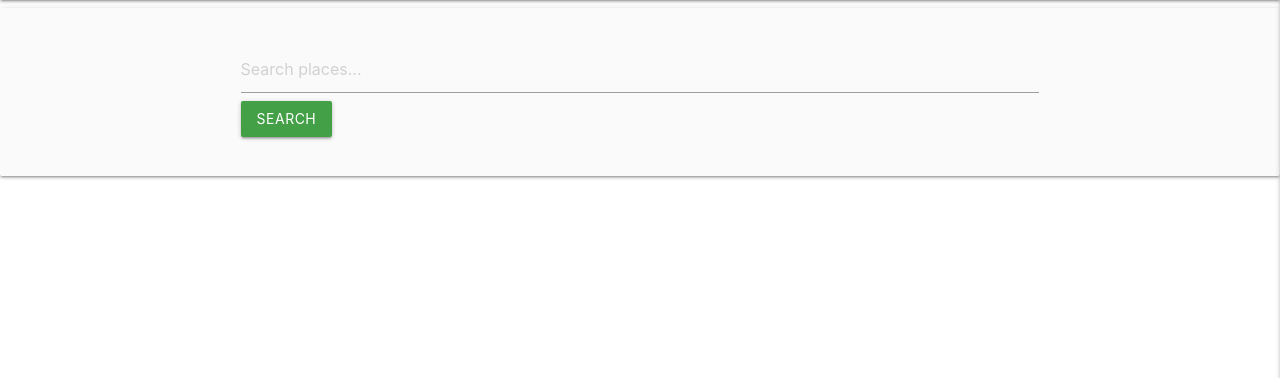
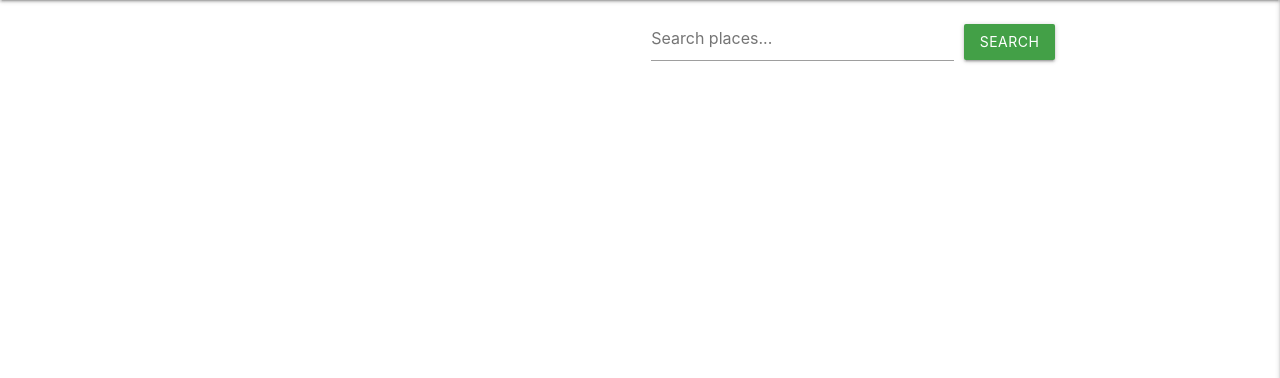
Before and after one commit to stevecook23/angel-food, a Flask app: page / in a window 1280 px wide. Shown: the part 64-442 px from the top of the page. Run offline with Flask 3, Linux system fonts and the light colour scheme; data that the repository does not hold is empty; some libraries are stand-ins or nearby versions.

Commit message:
Modified search function and results page

```diff
--- a/app.py
+++ b/app.py
@@ -294,9 +294,8 @@ def delete_cuisine(cuisine_id):
 @app.route('/search')
 def search():
     query = request.args.get('query', '')
-    results = search_places(query)
-    return render_template('search_results.html', results=results)
-
+    results = list(search_places(query))  # Convert cursor to list
+    return render_template('search_results.html', results=results, query=query)
 
 def search_places(query):
     query = query.lower()
--- a/static/css/style.css
+++ b/static/css/style.css
@@ -187,3 +187,19 @@ select:focus option:checked {
 #search {
   margin-right: 10px;
 }
+
+/* Changing the colour of the default text in the search bar */
+.custom-placeholder::placeholder {
+  color: #757575;
+  opacity: 1;
+}
+
+/* For Internet Explorer */
+.custom-placeholder:-ms-input-placeholder {
+  color: #757575;
+}
+
+/* For Microsoft Edge */
+.custom-placeholder::-ms-input-placeholder {
+  color: #757575;
+}
--- a/templates/places.html
+++ b/templates/places.html
@@ -1,17 +1,16 @@
 {% extends "base.html" %}
 {% block content %}
 
-<div class="row card-panel grey lighten-5">
-    <div class="col s12 m8 offset-m2">
-    <form action="{{ url_for('search') }}" method="get" class="search-form">
-        <div class="input-field">
-          <input id="search" type="text" name="query" placeholder="Search places...">
-          <button type="submit" class="btn green darken-1">Search</button>
-        </div>
-      </form>
+<div class="row">
+    <div class="col s12 m8 l4 offset-s0 offset-m2 offset-l6">
+        <form action="{{ url_for('search') }}" method="get" class="search-form">
+            <div class="input-field" style="display: flex; align-items: center;">
+                <input id="search" type="text" name="query" placeholder="Search places..." class="custom-placeholder" style="flex-grow: 1; margin-right: 10px;">
+                <button type="submit" class="btn green darken-1">Search</button>
+            </div>
+        </form>
     </div>
 </div>
-
 <div class="container">
     <div class="row">
         {% for place in places %}
```
Also changed, not shown: templates/search_results.html (+42 -10 lines).
